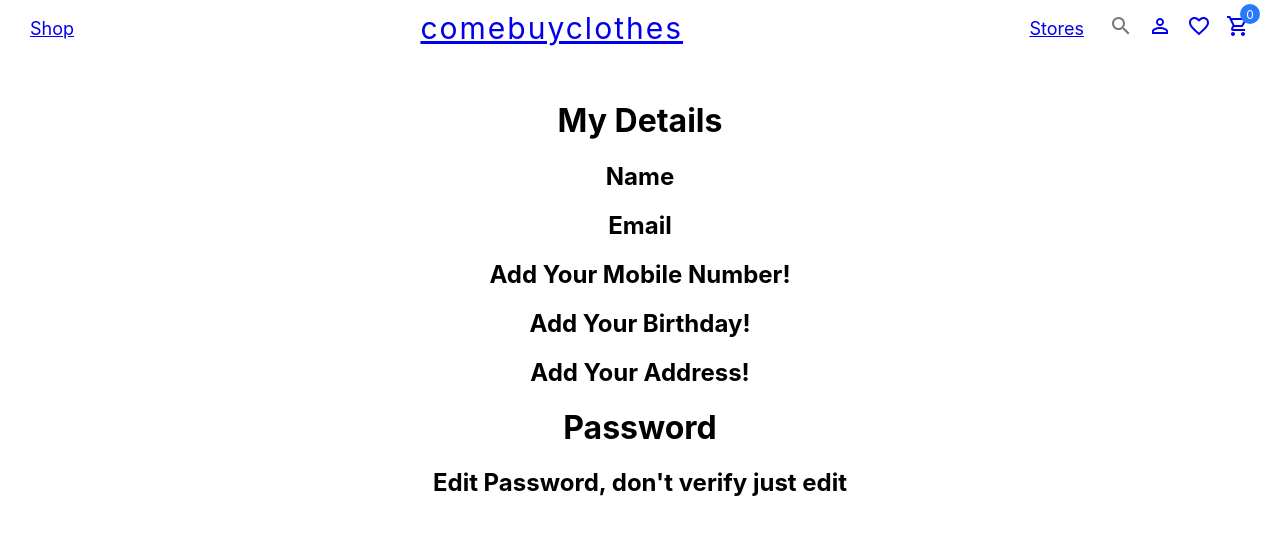
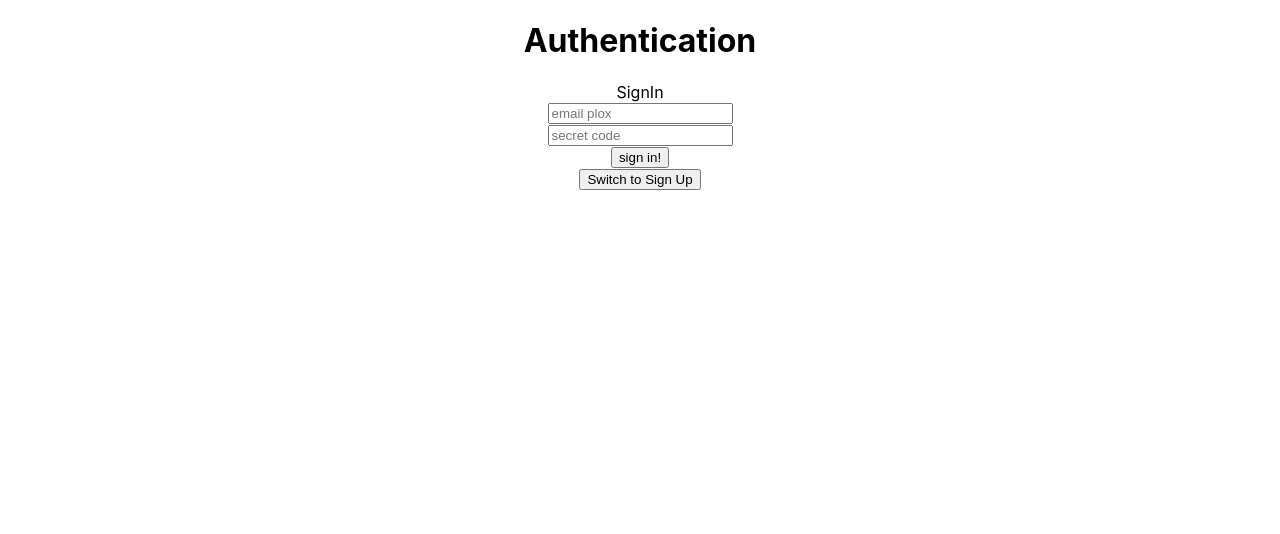
Before and after one commit to DaveLKJ/Project3_FE, a React (Create React App) app in the folder comebuyclothes/: page /Profile in a window 1280 px wide. Shown: the top 534 px of the page. Built offline with nearby package versions, Linux system fonts and the light colour scheme.

Commit message:
updated profile page

```diff
--- a/comebuyclothes/src/App.js
+++ b/comebuyclothes/src/App.js
@@ -13,7 +13,7 @@ import Stores from './Pages/Stores';
 
 
 function App() {
-  const [user,setUser] = useState (1) //to have a function getUser to see if the person is logged in, tagged to backend
+  const [user,setUser] = useState (null) //to have a function getUser to see if the person is logged in, tagged to backend
 
   const [cart, setCart] = useState([]);
 
@@ -46,7 +46,7 @@ function App() {
             <Route path='/ShoppingCart' element={<Cart cart={cart} removeFromCart={removeFromCart}/>}/>
             <Route path='/listings' element={<DisplayListing addToCart={addToCart} addToFavourites={addToFavourites} />} />
             <Route path='/Favourites' element={<Favourites favourites={favourites} addToCart={addToCart} removeFromFavourites={removeFromFavourites}/>}/>
-            <Route path='/Profile' element={<Profile/>}/>
+            <Route path='/Profile' element={<Profile user={user}/>}/>
             <Route path='/Stores' element={<Stores/>}/>
             </Routes>
         </Router>
--- a/comebuyclothes/src/Pages/Profile.jsx
+++ b/comebuyclothes/src/Pages/Profile.jsx
@@ -1,14 +1,15 @@
 import React from 'react'
 
-const Profile = () => {
+const Profile = (props) => {
+  const {user} = props
   return (
     <div>
       <h1>My Details</h1>
-      <h2>Name</h2>
-      <h2>Email</h2>
-      <h2>Add Your Mobile Number!</h2>
+      <h2>Name: {user.name}</h2>
+      <h2>Email: {user.email}</h2>
+      {/* <h2>Add Your Mobile Number!</h2>
       <h2>Add Your Birthday!</h2>
-      <h2>Add Your Address!</h2>
+      <h2>Add Your Address!</h2> */}
 
       <h1>Password</h1>
       <h2>Edit Password, don't verify just edit</h2>
--- a/comebuyclothes/src/Utilities/users-api.js
+++ b/comebuyclothes/src/Utilities/users-api.js
@@ -1,7 +1,7 @@
 // API modules are where the code lives to communicate
 // with the server via AJAX
 import sendRequest from './send-request';
-const BASE_URL = 'http://localhost:3001/api/users';
+const BASE_URL = 'http://localhost:4000/api/users';
 
 export function signUp(userData) {
   return sendRequest(`${BASE_URL}/signup`, 'POST', userData);
```
